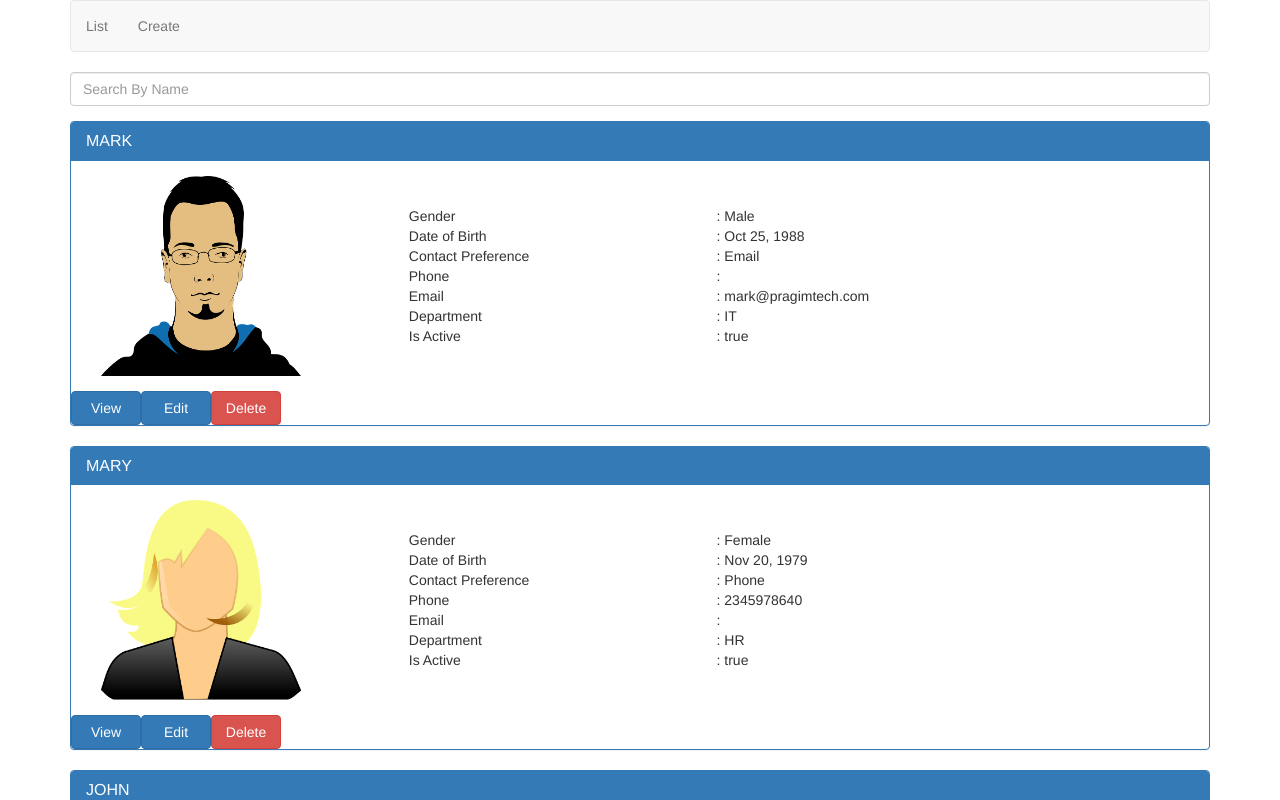
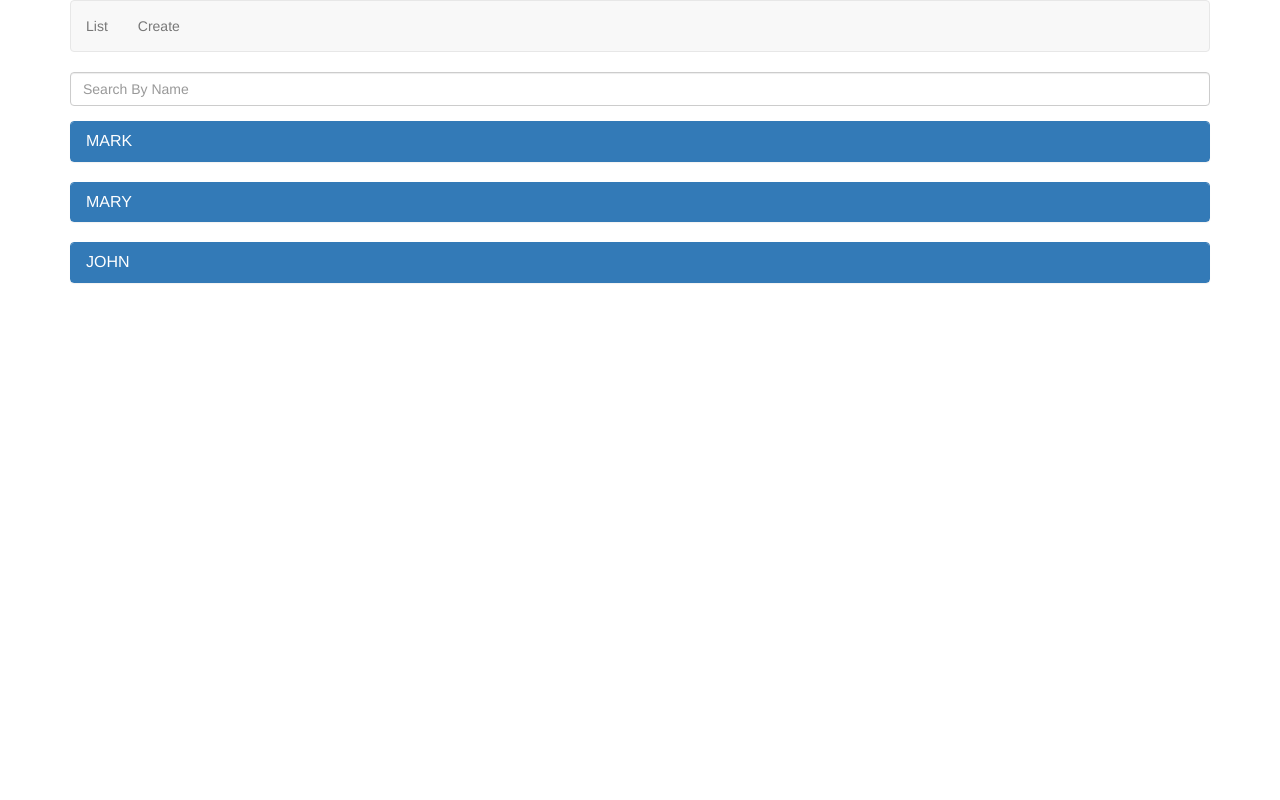
Before and after one commit to spchampa/AngularCRUD, an Angular app: page /list in a window 1280 px wide. Shown: the top 800 px of the page. Built offline with nearby package versions, Linux system fonts and the light colour scheme.

Commit message:
62: Accordian: Content Projection Version (Transclusion)

```diff
--- a/src/app/app.module.ts
+++ b/src/app/app.module.ts
@@ -20,6 +20,7 @@
 import { EmployeeListResolverService } from './employees/employee-list-resolver.service';
 import { PageNotFoundComponent } from './page-not-found.component';
 import { EmployeeDetailsGuardService } from './employees/employee-details-guard.service';
+import { AccordionComponent } from './shared/accordion.component';
 
 const appRoutes: Routes = [
   { path: 'list',
@@ -48,7 +49,8 @@
     DisplayEmployeeComponent,
     EmployeeDetailsComponent,
     EmployeeFilterPipe,
-    PageNotFoundComponent
+    PageNotFoundComponent,
+    AccordionComponent
 
   ],
   imports: [
--- a/src/app/employees/display-employee.component.css
+++ b/src/app/employees/display-employee.component.css
@@ -10,7 +10,3 @@
 button.btn {
     width: 70px;
 }
-
-.pointerCursor {
-    cursor: pointer;
-}
--- a/src/app/employees/display-employee.component.html
+++ b/src/app/employees/display-employee.component.html
@@ -1,9 +1,7 @@
-<div class="panel panel-primary" [class.panel-success]="selectedEmployeeId === employee.id">
-    <div class="panel-heading pointerCursor" (click)="isHidden = !isHidden">
-        <h3 class="panel-title">{{employee.name | uppercase}}</h3>
-    </div>
-    <div class="panel-body" [hidden]="isHidden">
-        <div class="col-xs-10">
+<app-accordion [title]="employee.name"
+                [hasJustViewed]="selectedEmployeeId === employee.id"
+                [isHidden]="true">
+    <div class="col-xs-10 myPanelBody">
         <div class="row vertical-align">
             <div class="col-xs-4">
                 <img class="imageClass" [src]="employee.photoPath" />
@@ -77,8 +75,7 @@
 
         </div>
     </div>
-    </div>
-    <div class="pannel-footer" [hidden]="isHidden">
+    <div class="myPanelFooter">
         <button class="btn btn-primary" (click)="viewEmployee()">View</button>
         <button class="btn btn-primary" (click)="editEmployee()">Edit</button>
         <span *ngIf="confirmDelete">
@@ -86,7 +83,6 @@
             <button class="btn btn-danger" (click)="deleteEmployee()">Yes</button>
             <button class="btn btn-primary" (click)="confirmDelete=false">No</button>
         </span>
-        <button *ngIf="!confirmDelete" class="btn btn-danger"
-            (click)="confirmDelete=true">Delete</button>
+        <button *ngIf="!confirmDelete" class="btn btn-danger" (click)="confirmDelete=true">Delete</button>
     </div>
-</div>
+</app-accordion>
--- a/src/app/employees/display-employee.component.ts
+++ b/src/app/employees/display-employee.component.ts
@@ -14,7 +14,6 @@
   @Input() searchTerm: string;
   @Output() notifyDelete: EventEmitter<number> = new EventEmitter<number>();
   confirmDelete = false;
-  isHidden = false;
 
   constructor(private _route: ActivatedRoute, private _router: Router, private _employeeService: EmployeeService) { }
 
--- /dev/null
+++ b/src/app/shared/accordion.component.css
@@ -0,0 +1,3 @@
+.pointerCursor {
+    cursor: pointer;
+}
--- /dev/null
+++ b/src/app/shared/accordion.component.html
@@ -0,0 +1,11 @@
+<div class="panel panel-primary" [class.panel-success]="hasJustViewed">
+        <div class="panel-heading pointerCursor" (click)="isHidden = !isHidden">
+            <h3 class="panel-title">{{title | uppercase}}</h3>
+        </div>
+        <div class="panel-body" [hidden]="isHidden">
+            <ng-content select=".myPanelBody"></ng-content>
+        </div>
+        <div class="pannel-footer" [hidden]="isHidden">
+            <ng-content select=".myPanelFooter"></ng-content>
+        </div>
+    </div>
--- /dev/null
+++ b/src/app/shared/accordion.component.ts
@@ -0,0 +1,18 @@
+import { Component, OnInit, Input } from '@angular/core';
+
+@Component({
+  selector: 'app-accordion',
+  templateUrl: './accordion.component.html',
+  styleUrls: ['./accordion.component.css']
+})
+export class AccordionComponent implements OnInit {
+  @Input() hasJustViewed: boolean;
+  @Input() title: string;
+  @Input() isHidden: false;
+
+  constructor() { }
+
+  ngOnInit() {
+  }
+
+}
```
Lines whose indentation alone changed are shown as unchanged.
